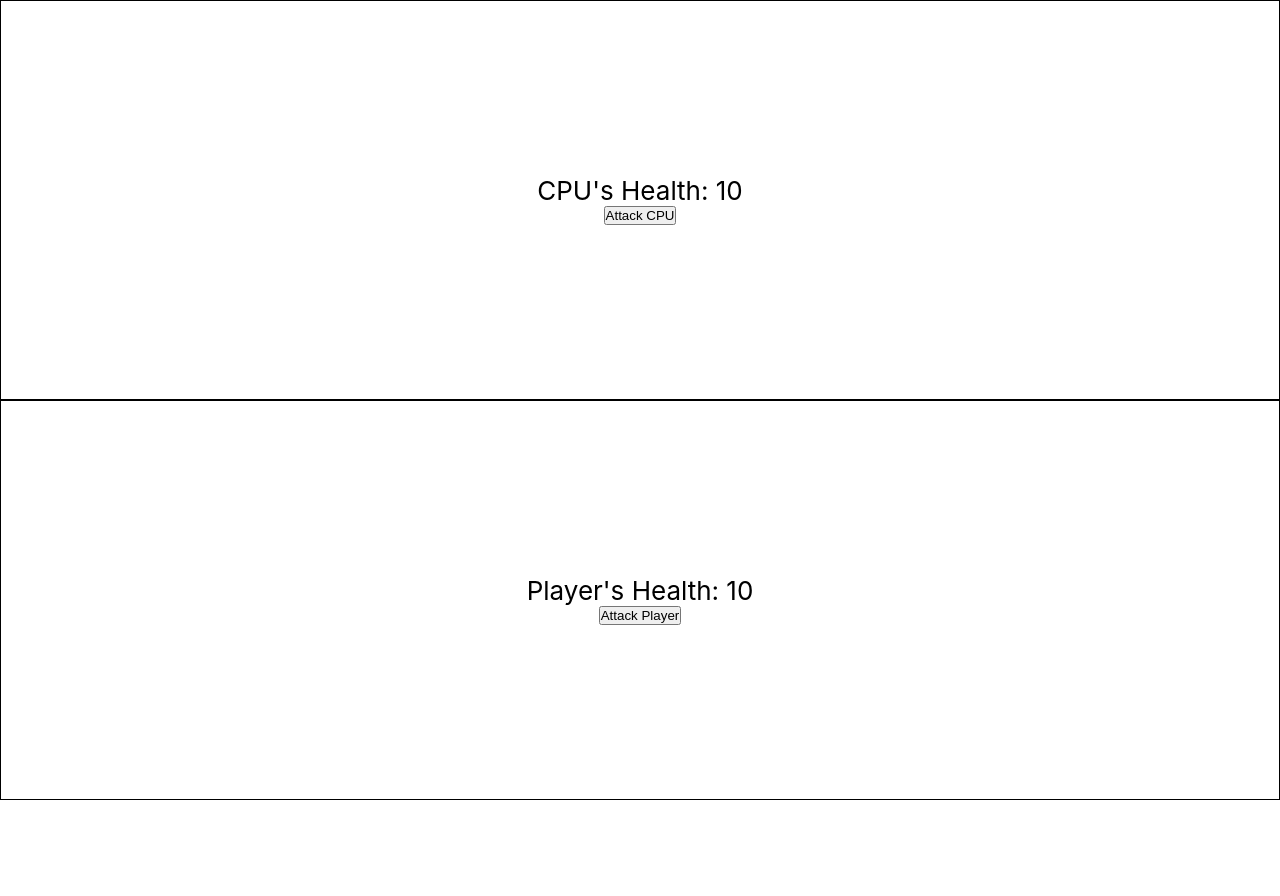
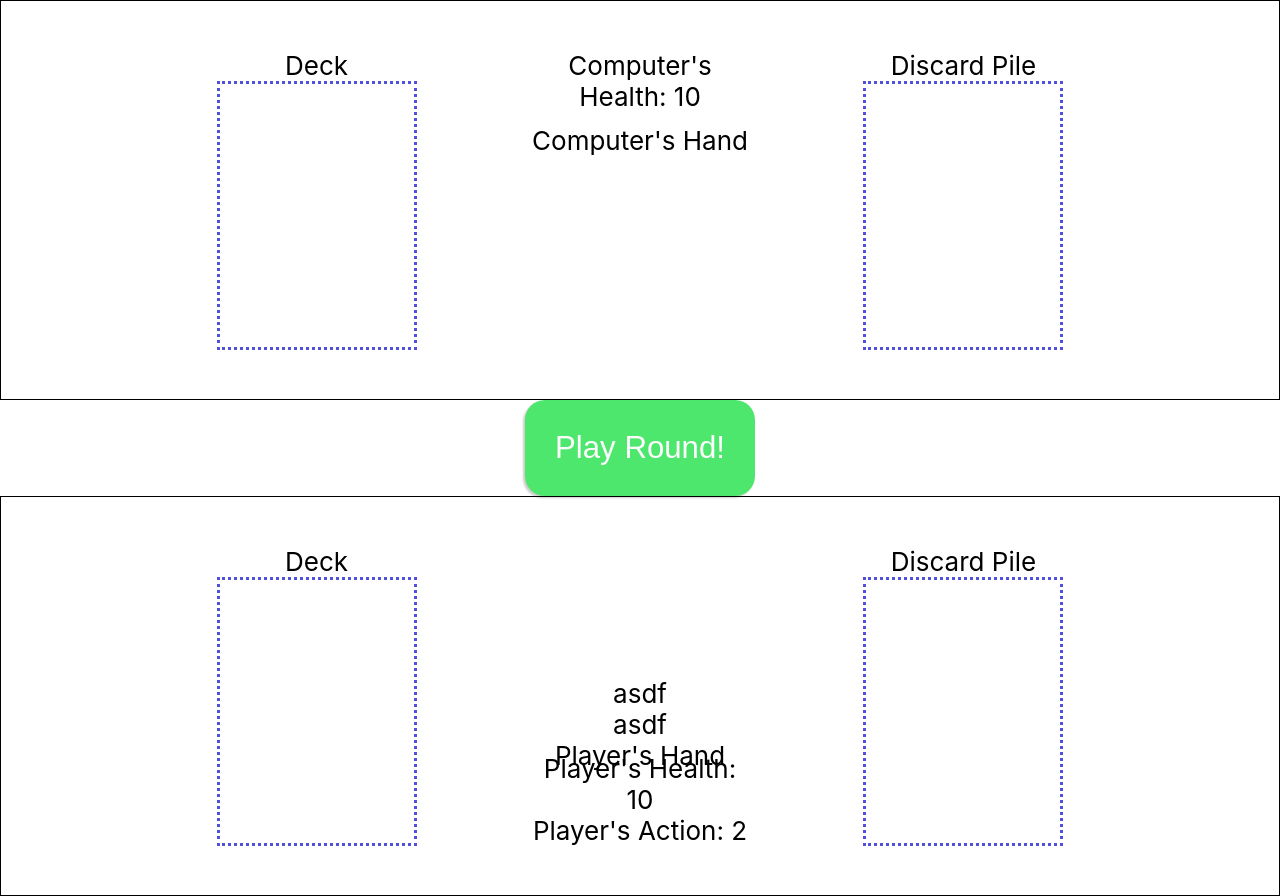
Before and after one commit to Tjwever/Battle-Cards, a React (Vite) app: page / in a window 1280 px wide. Before the commit the page ends 800 px from the top, so only its background shows below. Built offline with nearby package versions, Linux system fonts and the light colour scheme.

Commit message:
More styling added to make logic more clear

```diff
--- a/src/App.module.css
+++ b/src/App.module.css
@@ -41,22 +41,99 @@
   align-items: center;
 }
 
-.cpuGameBoard {
+.cpuSide {
   height: 400px;
   width: 100%;
+  padding-top: 50px;
   border: 1px solid black;
+  display: flex;
+  flex-direction: column;
+  justify-content: start;
+  align-items: center;
+}
+
+.playButton {
+  padding: 30px;
+  border-radius: 20px;
+  border: none;
+  box-shadow: -2px 2px 2px rgba(0, 0, 0, 0.2);
+  background-color: #4de76e;
+  font-size: 1.2em;
+  color: #fcfcfc;
+  cursor: pointer;
+}
+
+.playersSide {
+  height: 400px;
+  width: 100%;
+  padding: 0 15%;
+  border: 1px solid black;
+  display: flex;
+  justify-content: center;
+  align-items: center;
+  gap: 10%;
+}
+
+.playersDeck {
   display: flex;
   flex-direction: column;
   justify-content: center;
   align-items: center;
 }
 
-.playerGameBoard {
-  height: 400px;
-  width: 100%;
-  border: 1px solid black;
+.playersContainer {
+  width: 30%;
+  height: 300px;
+}
+
+.playersDiscardPile {
   display: flex;
   flex-direction: column;
   justify-content: center;
   align-items: center;
 }
+
+.playersHand, .playerStats {
+  display: flex;
+  justify-content: end;
+  flex-direction: column;
+  align-items: center;
+  width: 100%;
+}
+
+.cpusHand, .cpusHealthPoints {
+  display: flex;
+  justify-content: center;
+  align-items: start;
+  width: 100%;
+}
+
+.playerStats {
+  height: 25%;
+  flex-direction: column;
+  align-items: center;
+}
+
+.playersHand {
+  height: 75%;
+}
+
+.cpusHealthPoints {
+  height: 25%;
+}
+
+.cpusHand {
+  height: 75%;
+}
+
+.playersDeck,
+.playersDiscardPile {
+  height: 300px;
+  width: 300px;
+}
+
+.cardVisual {
+  height: 300px;
+  width: 200px;
+  border: 3px dotted #514fdd;
+}
--- /dev/null
+++ b/src/components/Cards/CardSpot.tsx
@@ -0,0 +1,16 @@
+import styles from '../../App.module.css'
+
+interface CardSpotProps {
+    title: string
+}
+
+const CardSpot: React.FC<CardSpotProps> = ({ title }) => {
+    return (
+        <div className={styles.playersDeck}>
+            <div>{title}</div>
+            <div className={styles.cardVisual}></div>
+        </div>
+    )
+}
+
+export default CardSpot
--- a/src/components/Game/GameBoard.tsx
+++ b/src/components/Game/GameBoard.tsx
@@ -9,10 +9,6 @@ export default function GameBoard() {
         <div className={styles.App}>
             <header className={styles.AppHeader}>
                 <PlayerHealth />
-                <div className={styles.deckContainer}>
-                    {/* <PlayerDeck />
-                    <ComputerDeck /> */}
-                </div>
             </header>
         </div>
     )
--- a/src/components/Player/PlayerHealth.tsx
+++ b/src/components/Player/PlayerHealth.tsx
@@ -8,6 +8,7 @@ import {
     cpuHealth,
 } from '../../features/player/playerSlice'
 import styles from '../../App.module.css'
+import CardSpot from '../Cards/CardSpot'
 
 export function PlayerHealth() {
     const playersHealth = useAppSelector(playerHealth)
@@ -24,17 +25,33 @@ export function PlayerHealth() {
 
     return (
         <div className={styles.gameBoard}>
-            <div className={styles.cpuGameBoard}>
-                <span className={styles.value}>CPU's Health: {cpusHealth}</span>
-                <button onClick={handleDecrementCPUHealth}>Attack CPU</button>
+            <div className={styles.playersSide}>
+                <CardSpot title={'Deck'} />
+                <div className={styles.playersContainer}>
+                    <div className={styles.cpusHealthPoints}>
+                        Computer's Health: {playersHealth}
+                    </div>
+                    <div className={styles.cpusHand}>Computer's Hand</div>
+                </div>
+                <CardSpot title={'Discard Pile'} />
             </div>
-            <div className={styles.playerGameBoard}>
-                <span className={styles.value}>
-                    Player's Health: {playersHealth}
-                </span>
-                <button onClick={handleDecrementPlayerHealth}>
-                    Attack Player
-                </button>
+
+            <button className={styles.playButton}>Play Round!</button>
+
+            <div className={styles.playersSide}>
+                <CardSpot title={'Deck'} />
+                <div className={styles.playersContainer}>
+                    <div className={styles.playersHand}>
+                        <div className={styles.cardsInHand}>asdf</div>
+                        <div className={styles.cardsPlayed}>asdf</div>
+                        <div>Player's Hand</div>
+                    </div>
+                    <div className={styles.playerStats}>
+                        <div>Player's Health: {playersHealth}</div>
+                        <div>Player's Action: 2</div>
+                    </div>
+                </div>
+                <CardSpot title={'Discard Pile'} />
             </div>
         </div>
     )
```
Also changed, not shown: src/features/player/playerSlice.ts (+36 -12 lines).
